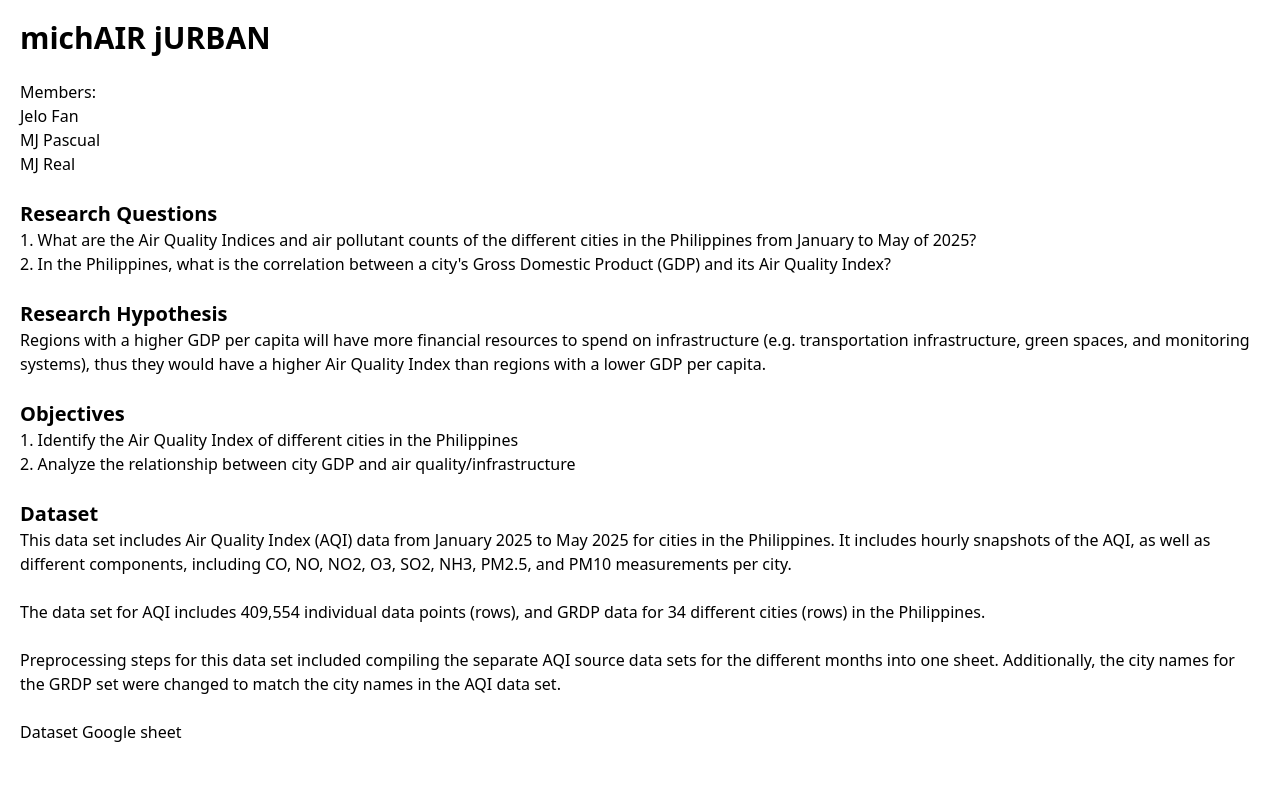
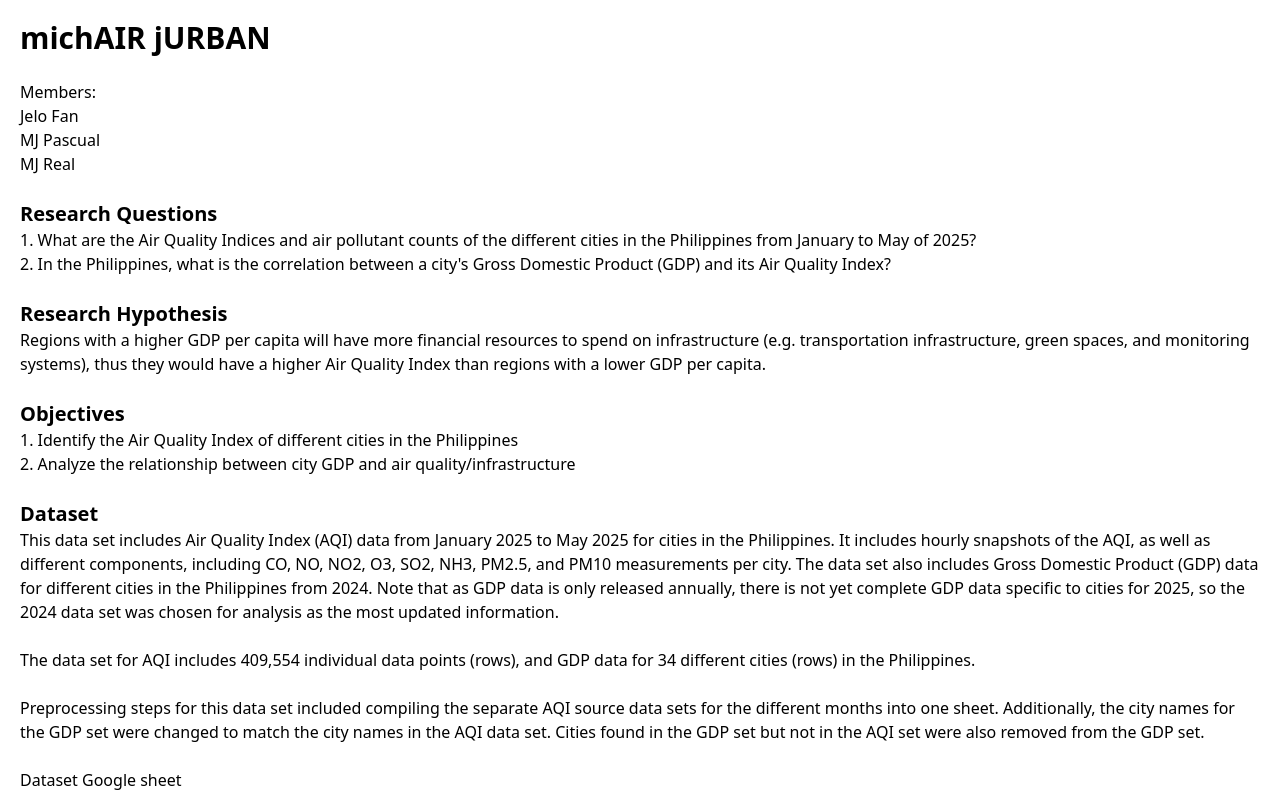
Before and after one commit to mcjefdreal/michair-jurban, a SvelteKit app: page / in a window 1280 px wide. Built offline with nearby package versions, Linux system fonts and the light colour scheme.

Commit message:
feat: update dataset info

```diff
--- a/src/routes/+page.svelte
+++ b/src/routes/+page.svelte
@@ -44,21 +44,24 @@
 <h1 class="font-bold text-xl">Dataset</h1>
 <p>
 This data set includes Air Quality Index (AQI) data from January 2025 to May 2025 for cities in the Philippines.
-It includes hourly snapshots of the AQI, as well as different components, including CO, NO, NO2, O3, SO2, NH3, PM2.5, and
-PM10 measurements per city.
+It includes hourly snapshots of the AQI, as well as different components, including CO, NO, NO2, O3, SO2, NH3, PM2.5,
+and PM10 measurements per city. The data set also includes Gross Domestic Product (GDP) data for different cities in the
+Philippines from 2024. Note that as GDP data is only released annually, there is not yet complete GDP data specific to cities
+for 2025, so the 2024 data set was chosen for analysis as the most updated information.
 </p>
 
 <br>
 
 <p>
-The data set for AQI includes 409,554 individual data points (rows), and GRDP data for 34 different cities (rows) in the Philippines.
+The data set for AQI includes 409,554 individual data points (rows), and GDP data for 34 different cities (rows) in the Philippines.
 </p>
 
 <br>
 
 <p>
 Preprocessing steps for this data set included compiling the separate AQI source data sets for the different months into one sheet.
-Additionally, the city names for the GRDP set were changed to match the city names in the AQI data set.
+Additionally, the city names for the GDP set were changed to match the city names in the AQI data set. Cities found in the GDP set
+but not in the AQI set were also removed from the GDP set.
 </p>
 
 <br>
```
